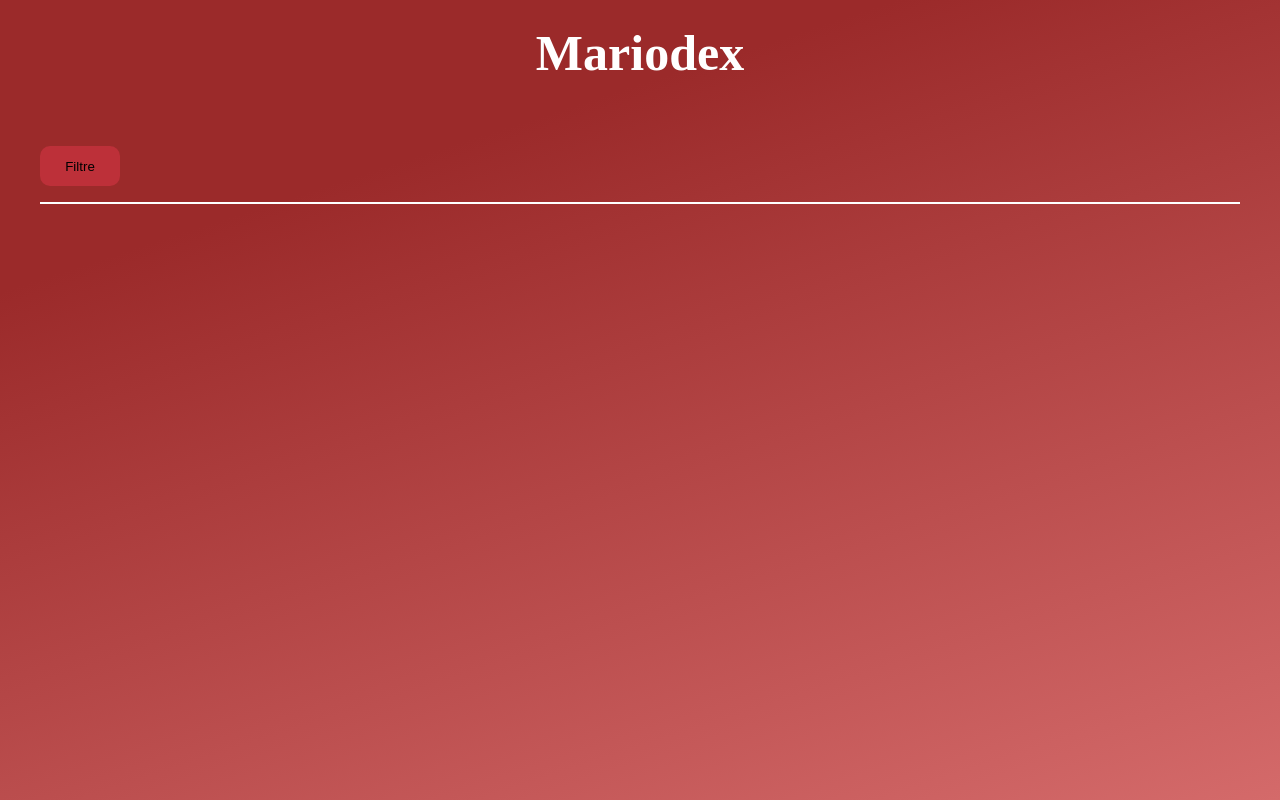
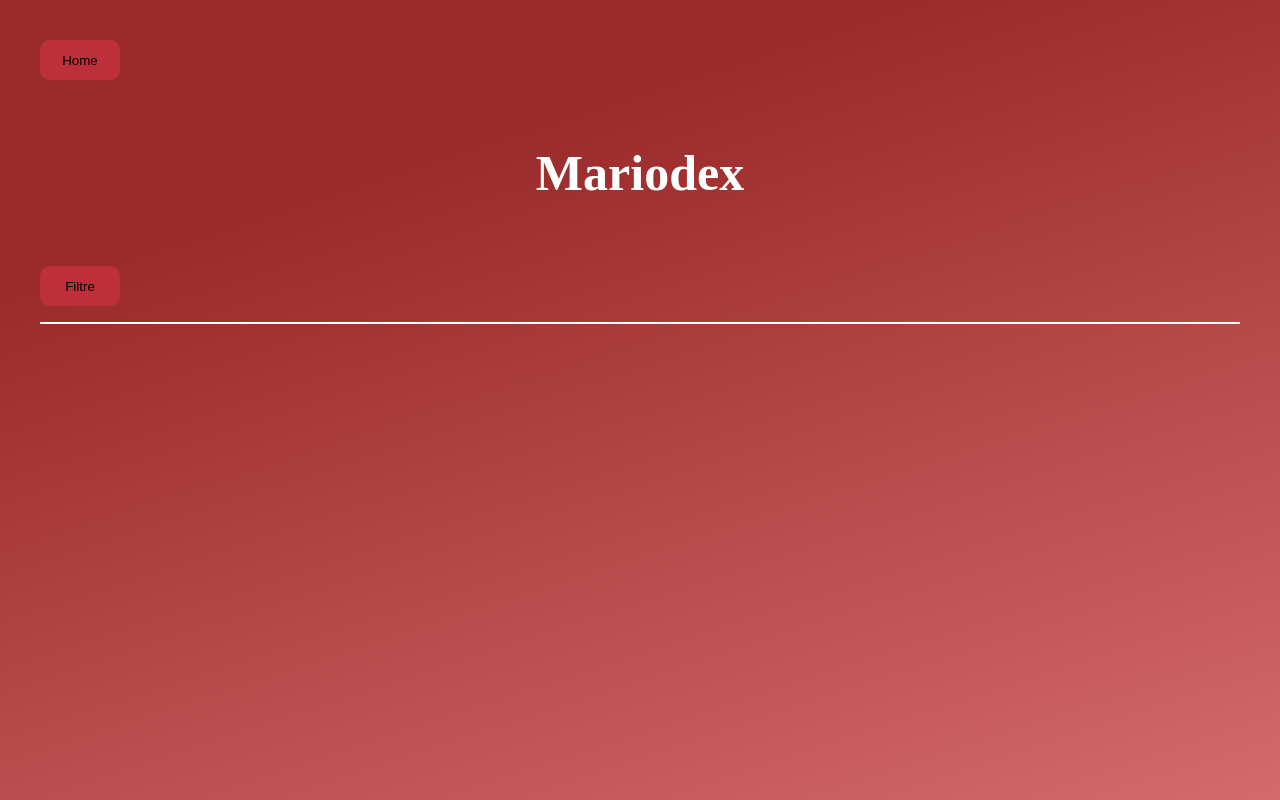
Before and after one commit to Redgakill/Front-MarioRixe, an Angular app: page /bestiary in a window 1280 px wide. Built offline with nearby package versions, Linux system fonts and the light colour scheme.

Commit message:
Ajout du bouton home

```diff
--- a/src/app/pages/bestiary-page/bestiary-page.html
+++ b/src/app/pages/bestiary-page/bestiary-page.html
@@ -1,5 +1,8 @@
 <div class="Background viewport">
   <div>
+    <div class="padding-5">
+      <button (click)="HomePage()">Home</button>
+    </div>
     <h1 class="title">Mariodex</h1>
   </div>
   <div class="margin-5 ">
--- a/src/app/pages/bestiary-page/bestiary-page.ts
+++ b/src/app/pages/bestiary-page/bestiary-page.ts
@@ -1,4 +1,5 @@
 import { Component } from '@angular/core';
+import {Router, RouterOutlet} from '@angular/router';
 
 @Component({
   selector: 'app-bestiary-page',
@@ -6,4 +7,11 @@ import { Component } from '@angular/core';
   templateUrl: './bestiary-page.html',
   styleUrl: './bestiary-page.css',
 })
-export class BestiaryPage {}
+export class BestiaryPage {
+
+  constructor(private router :Router){}
+
+  HomePage(){
+    this.router.navigate(['/']);
+  }
+}
```
